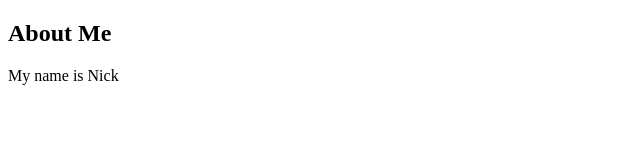
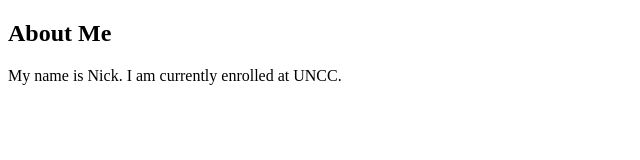
Before and after one commit to nOchsner/no, a plain HTML site: page index.html in a window 1280 px wide. Shown: the whole page, without its empty margins (0-640 px from the left). Drawn offline with Linux system fonts and the light colour scheme.

Commit message:
That's about it?

```diff
--- a/index.html
+++ b/index.html
@@ -8,7 +8,7 @@
 <body>
     <section>
         <h2>About Me</h2>
-        <p>My name is Nick</p>
+        <p>My name is Nick. I am currently enrolled at UNCC.</p>
     </section>
 </body>
 </html>
```
